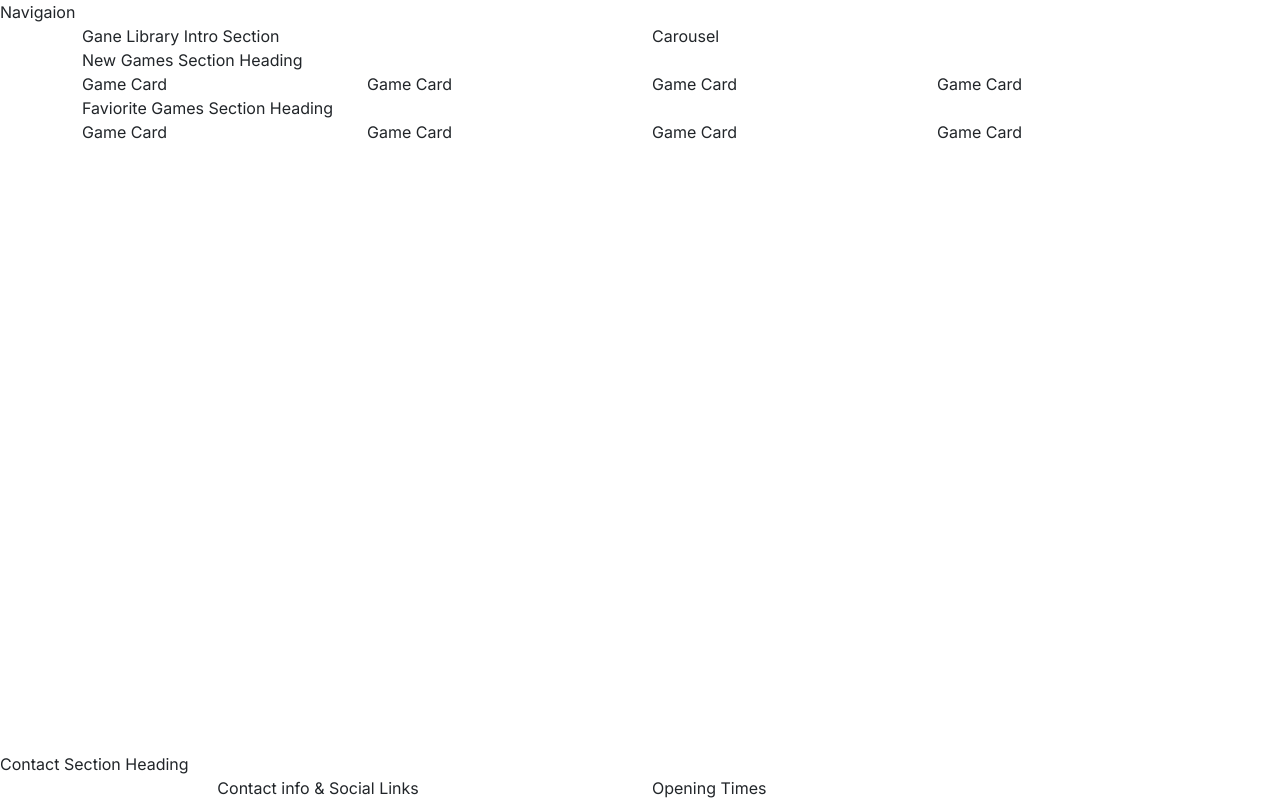
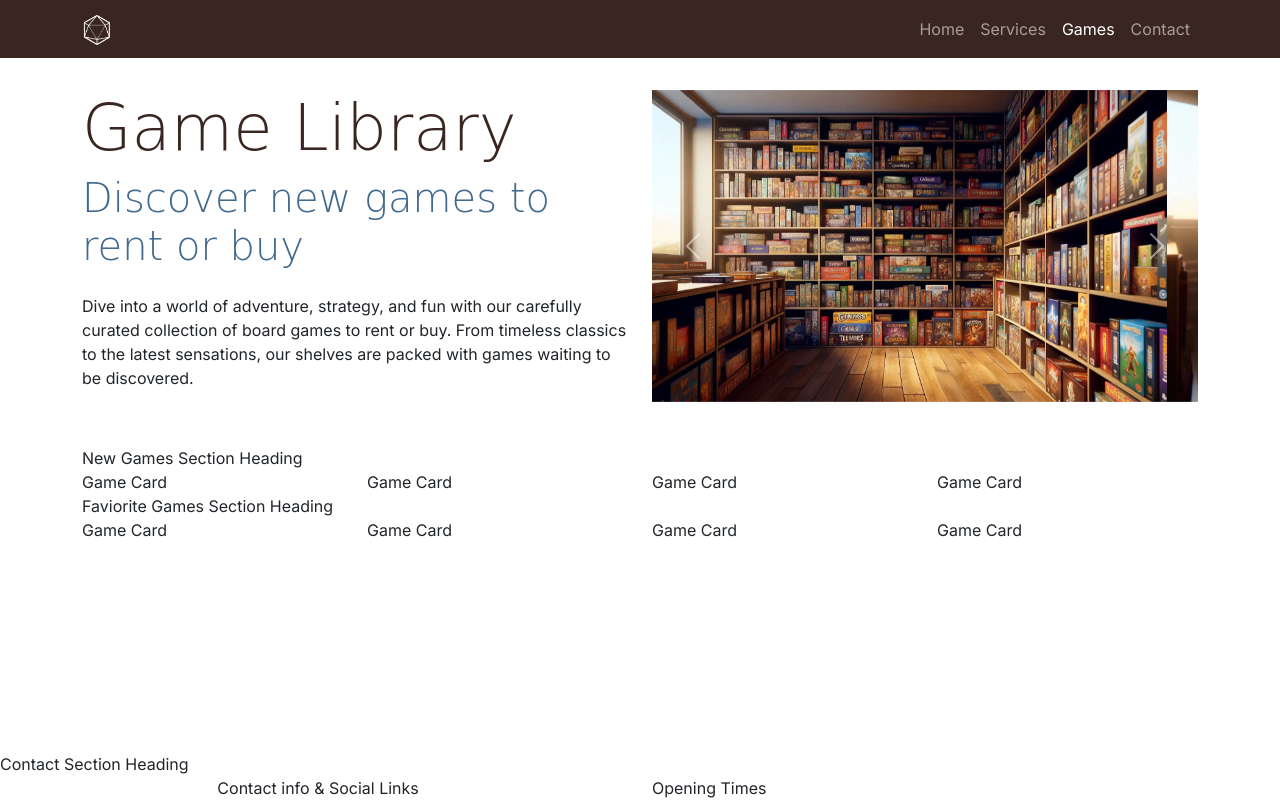
Before and after one commit to brandonlea/boardwalk-games, a plain HTML site: page game-library.html in a window 1280 px wide. Drawn offline with nearby package versions, Linux system fonts and the light colour scheme; a web font is replaced by a local one.

Commit message:
Added Game Library page carousel

```diff
--- a/game-library.html
+++ b/game-library.html
@@ -20,13 +20,77 @@
 
 <body class="d-flex flex-column min-vh-100">
     <!-- Navbar -->
-    <div>Navigaion</div>
+    <nav id="navbar" class="navbar navbar-expand-lg" data-bs-theme="dark">
+        <div class="container">
+            <a class="navbar-brand" href="index.html"><img src="assets/images/logo-sm-white.png"
+                    alt="Boardwalk Games Logo" class="logo"></a>
+            <button class="navbar-toggler" type="button" data-bs-toggle="collapse"
+                data-bs-target="#navbarSupportedContent" aria-controls="navbarSupportedContent" aria-expanded="false"
+                aria-label="Toggle navigation">
+                <span class="navbar-toggler-icon"></span>
+            </button>
+            <div class="collapse navbar-collapse" id="navbarSupportedContent">
+                <ul class="navbar-nav ms-auto">
+                    <li class="nav-item">
+                        <a class="nav-link" href="index.html">Home</a>
+                    </li>
+                    <li class="nav-item">
+                        <a href="#" class="nav-link">Services</a>
+                    </li>
+                    <li class="nav-item">
+                        <a class="nav-link active" aria-current="page" href="game-library.html">Games</a>
+                    </li>
+                    <li class="nav-item">
+                        <a href="#" class="nav-link">Contact</a>
+                    </li>
+                </ul>
+            </div>
+        </div>
+    </nav>
 
     <!-- Header with carousel -->
-    <header class="container">
+    <header id="header" class="container section">
         <div class="row">
-            <div class="col-12 col-xl-6">Gane Library Intro Section</div>
-            <div class="col-12 col-xl-6">Carousel</div>
+            <div class="col-12 col-xl-6 text-center text-xl-start">
+                <h1 class="display-3">Game Library</h1>
+                <p class="lead display-6 sub-heading-color">Discover new games to rent or buy</p>
+                <p class="my-4">Dive into a world of adventure, strategy, and fun with our carefully curated collection
+                    of board
+                    games to rent or buy. From timeless classics to the latest sensations, our shelves are packed with
+                    games waiting to be discovered.</p>
+            </div>
+            <div class="col-12 col-xl-6">
+                <div id="carouselExampleAutoplaying" class="carousel slide" data-bs-ride="carousel">
+                    <div class="carousel-inner">
+                        <div class="carousel-item active">
+                            <img src="assets/images/game-library-carousel-1.webp" class="d-block w-100"
+                                alt="Bookshelves filled with boardgames">
+                        </div>
+                        <div class="carousel-item">
+                            <img src="assets/images/game-library-carousel-2.webp" class="d-block w-100"
+                                alt="Bookshelves filled with boardgames">
+                        </div>
+                        <div class="carousel-item">
+                            <img src="assets/images/game-library-carousel-3.webp" class="d-block w-100"
+                                alt="Bookshelves filled with boardgames, one man is browsing the shelves">
+                        </div>
+                        <div class="carousel-item">
+                            <img src="assets/images/game-library-carousel-4.webp" class="d-block w-100"
+                                alt="8 board games stacked on top of each other">
+                        </div>
+                    </div>
+                    <button class="carousel-control-prev" type="button" data-bs-target="#carouselExampleAutoplaying"
+                        data-bs-slide="prev">
+                        <span class="carousel-control-prev-icon" aria-hidden="true"></span>
+                        <span class="visually-hidden">Previous</span>
+                    </button>
+                    <button class="carousel-control-next" type="button" data-bs-target="#carouselExampleAutoplaying"
+                        data-bs-slide="next">
+                        <span class="carousel-control-next-icon" aria-hidden="true"></span>
+                        <span class="visually-hidden">Next</span>
+                    </button>
+                </div>
+            </div>
         </div>
     </header>
 
```
